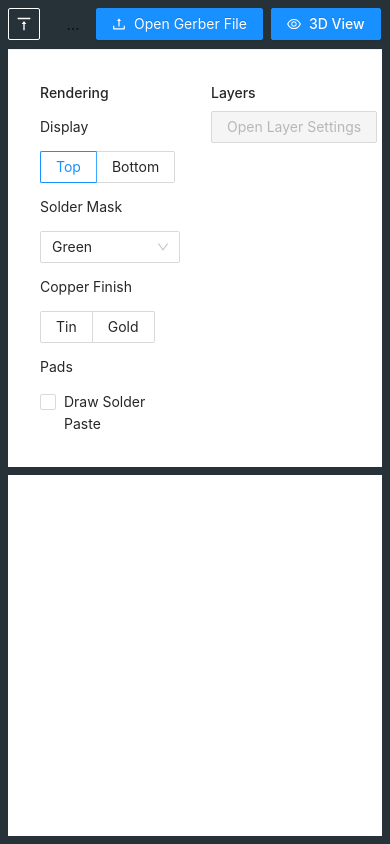
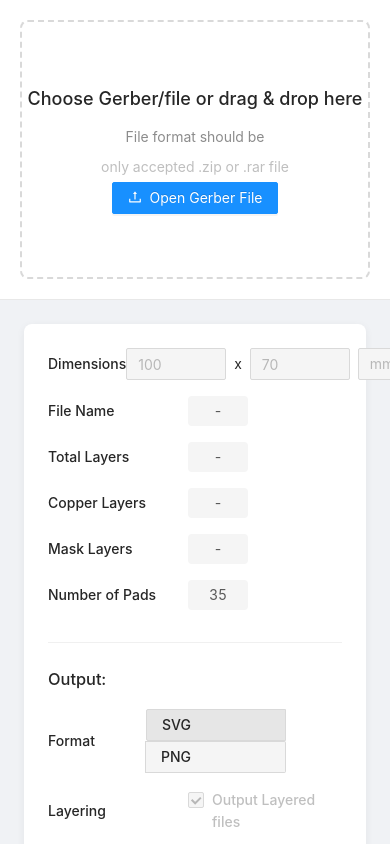
Before and after one commit to Arpitthedamager/GerberViewer, a Vue app: page / in a window 390 px wide. Built offline with nearby package versions, Linux system fonts and the light colour scheme.

Commit message:
Add TypeScript configuration for Node and enhance App.vue layout: Introduced tsconfig.node.json for Node 18 compatibility. Refactored App.vue to improve the upload area, PCB preview, and layer controls, while adding a modal for layer settings and enhancing responsiveness.

```diff
--- a/src/App.vue
+++ b/src/App.vue
@@ -1,29 +1,41 @@
 <template>
-  <x-panel-container @resize="handleResize">
-    <template #extra>
-      <a-row :gutter="[8]">
-        <a-col>
+  <div class="app-container">
+    <!-- Top Section with Upload or Canvas -->
+    <div class="top-section">
+      <!-- Upload Area -->
+      <div v-if="!layers.length" class="upload-area">
+        <div class="upload-box">
+          <h3>Choose Gerber/file or drag & drop here</h3>
+          <p>File format should be</p>
+          <p class="file-format">only accepted .zip or .rar file</p>
           <a-upload
             :custom-request="loadGerber"
             :show-upload-list="false"
-            accept=".zip,.gbr,.GTL,.GBL,.GTO,.GBO,.GTS,.GBS,.GTP,.GBP,.DRL,.TXT,.GKO">
-            <a-button type="primary" :loading="loading" class="upload-button">
+            accept=".zip,.gbr,.GTL,.GBL,.GTO,.GBO,.GTS,.GBS,.GTP,.GBP,.DRL,.TXT,.GKO"
+            class="upload-trigger">
+            <a-button type="primary" :loading="loading">
               <template #icon><upload-outlined /></template>
               Open Gerber File
             </a-button>
           </a-upload>
-        </a-col>
-        <a-col>
-          <a-button
-            type="primary"
-            :class="['view3d-button', { 'active': render.view3d }]"
-            @click="toggle3DView"
-          >
-            <template #icon><eye-outlined /></template>
-            {{ render.view3d ? '2D View' : '3D View' }}
-          </a-button>
-        </a-col>
-        <a-col v-if="!render.view3d">
+        </div>
+      </div>
+
+      <!-- PCB Preview (shows after upload) -->
+      <div v-else class="preview-container">
+        <div class="canvas-wrapper">
+          <gerber-view
+            :layers="layers"
+            :render="render"
+            class="gerber-canvas"
+          />
+        </div>
+      </div>
+    </div>
+
+    <!-- Layer Controls (below canvas) -->
+    <div v-if="layers.length" class="layer-controls-container">
+      <div class="layer-controls-wrapper">
         <a-button
           type="primary"
           :class="['both-sides-button', { 'active': render.showBothSides }]"
@@ -32,101 +44,149 @@
           <template #icon><swap-outlined /></template>
           {{ render.showBothSides ? 'Single Side' : 'Both Sides' }}
         </a-button>
-        </a-col>
-      </a-row>
-    </template>
-
-    <!-- PCB Info Panel -->
-    <div v-if="layers.length > 0" class="pcb-info">
-      <div class="info-header">
-        <div class="header-left">
-          <span class="info-title">PCB Details</span>
-          <a-tag color="blue" class="status-tag">Loaded</a-tag>
-        </div>
-        <a-tooltip title="PCB information">
-          <info-circle-outlined class="info-icon" />
-        </a-tooltip>
-      </div>
-      <div class="info-content">
-        <div class="info-section">
-          <div class="section-title">
-            <span>Board Specifications</span>
-            <a-tooltip title="Physical dimensions of the PCB">
-              <info-circle-outlined class="section-icon" />
-            </a-tooltip>
-          </div>
-          <div class="info-item highlight">
-            <span class="info-label">File Name</span>
-            <span class="info-value">{{ gerber?.name }}</span>
-          </div>
-          <div class="info-item highlight">
-            <span class="info-label">Dimensions</span>
-            <span class="info-value">{{ pcbDimensions.width }}mm × {{ pcbDimensions.height }}mm</span>
+        <a-button
+          class="layer-settings"
+          @click="showLayerSettings = true"
+        >
+          <template #icon><setting-outlined /></template>
+          Layer Settings
+        </a-button>
       </div>
     </div>
 
-        <div class="info-section">
-          <div class="section-title">
-            <span>Layer Stack</span>
-            <a-tooltip title="PCB layer configuration">
-              <info-circle-outlined class="section-icon" />
-            </a-tooltip>
-          </div>
-          <div class="info-item">
-            <span class="info-label">Total Layers</span>
-            <span class="info-value">{{ layers.length }}</span>
-          </div>
-          <div class="info-item">
-            <span class="info-label">Copper Layers</span>
-            <span class="info-value copper">{{ copperLayers.length }}</span>
-          </div>
-          <div class="info-item">
-            <span class="info-label">Mask Layers</span>
-            <span class="info-value mask">{{ maskLayers.length }}</span>
+    <!-- PCB Details Section (Always visible) -->
+    <div class="content-container">
+      <div class="pcb-details">
+        <div class="detail-section">
+          <div class="section-row">
+            <label>Dimensions</label>
+            <div class="dimensions-input">
+              <a-input-number
+                v-model:value="pcbDimensions.width"
+                :min="0"
+                :disabled="!layers.length"
+                placeholder="Length"
+              /> x
+              <a-input-number
+                v-model:value="pcbDimensions.height"
+                :min="0"
+                :disabled="!layers.length"
+                placeholder="Width"
+              />
+              <a-select
+                v-model:value="dimensionUnit"
+                style="width: 70px"
+                :disabled="!layers.length"
+              >
+                <a-select-option value="mm">mm</a-select-option>
+                <a-select-option value="in">in</a-select-option>
+              </a-select>
             </div>
           </div>
 
-        <div class="info-section">
-          <div class="section-title">
-            <span>View Settings</span>
-            <a-tooltip title="Current view configuration">
-              <info-circle-outlined class="section-icon" />
-            </a-tooltip>
+          <div class="section-row">
+            <label>File Name</label>
+            <span class="info-value">{{ gerber?.name || '-' }}</span>
           </div>
-          <div class="info-item">
-            <span class="info-label">View Mode</span>
-            <span class="info-value">{{ render.view3d ? '3D' : '2D' }}</span>
+
+          <div class="section-row">
+            <label>Total Layers</label>
+            <span class="info-value">{{ layers.length || '-' }}</span>
           </div>
-          <div class="info-item">
-            <span class="info-label">Side</span>
-            <span class="info-value">{{ render.side }}</span>
+
+          <div class="section-row">
+            <label>Copper Layers</label>
+            <span class="info-value">{{ copperLayers.length || '-' }}</span>
           </div>
-          <div class="info-item">
-            <span class="info-label">Mask Color</span>
-            <span class="info-value" :style="{ color: render.sm }">{{ render.sm }}</span>
+
+          <div class="section-row">
+            <label>Mask Layers</label>
+            <span class="info-value">{{ maskLayers.length || '-' }}</span>
+          </div>
+
+          <div class="section-row">
+            <label>Number of Pads</label>
+            <span class="info-value">{{ padCount || '-' }}</span>
+          </div>
+        </div>
+
+        <div class="output-section">
+          <h3>Output:</h3>
+          <div class="section-row">
+            <label>Format</label>
+            <div class="format-options">
+              <a-radio-group v-model:value="outputFormat" :disabled="!layers.length">
+                <a-radio-button value="svg">SVG</a-radio-button>
+                <a-radio-button value="png">PNG</a-radio-button>
+              </a-radio-group>
+            </div>
+          </div>
+
+          <div class="section-row">
+            <label>Layering</label>
+            <a-checkbox v-model:checked="outputLayered" :disabled="!layers.length">
+              Output Layered files
+            </a-checkbox>
+          </div>
+
+          <div class="section-row">
+            <label>Relief</label>
+            <a-checkbox v-model:checked="exportRelief" :disabled="!layers.length">
+              Export relief texture
+            </a-checkbox>
+          </div>
+
+          <a-button
+            type="primary"
+            class="output-button"
+            :disabled="!layers.length"
+          >
+            Output File
+          </a-button>
+        </div>
+      </div>
+    </div>
+
+    <!-- Layer Settings Modal -->
+    <a-modal
+      v-model:visible="showLayerSettings"
+      title="Layer Settings"
+      width="600px"
+      @ok="applyLayerSettings"
+    >
+      <div class="layer-settings-content">
+        <div v-for="layer in layers" :key="layer.filename" class="layer-item">
+          <div class="layer-header">
+            <a-checkbox v-model:checked="layer.visible">
+              {{ layer.filename }}
+            </a-checkbox>
+            <span class="layer-type">{{ layer.type }}</span>
+          </div>
+          <div class="layer-controls" v-if="layer.visible">
+            <div class="color-picker" v-if="layer.type === 'copper' || layer.type === 'soldermask'">
+              <span>Color:</span>
+              <a-select v-model:value="layer.color" style="width: 100px">
+                <a-select-option value="green">Green</a-select-option>
+                <a-select-option value="red">Red</a-select-option>
+                <a-select-option value="blue">Blue</a-select-option>
+                <a-select-option value="black">Black</a-select-option>
+              </a-select>
+            </div>
+            <div class="opacity-slider">
+              <span>Opacity:</span>
+              <a-slider v-model:value="layer.opacity" :min="0" :max="100" :step="1" style="width: 150px" />
             </div>
           </div>
         </div>
       </div>
-
-    <a-tab-pane key="options" tab="Options">
-      <x-panel>
-        <render-panel v-model:render="render" />
-        <layers-panel v-model:layers="layers" />
-      </x-panel>
-    </a-tab-pane>
-    <a-tab-pane key="output" tab="Output">
-      <output-panel :gerber="gerber" :layers="layers" :render="render" />
-    </a-tab-pane>
-  </x-panel-container>
-  <gerber-view v-if="!render.view3d" :layers="layers" :render="render" :style="{ top: `${canvasTop}px` }" />
-  <gerber-3d-view v-else :layers="layers" :render="render" :style="{ top: `${canvasTop}px` }" />
+    </a-modal>
+  </div>
 </template>
 
 <script lang="ts" setup>
 import type { InputLayer } from 'pcb-stackup';
-import { ref, computed, watch } from 'vue';
-import { InfoCircleOutlined, UploadOutlined, EyeOutlined, SwapOutlined } from '@ant-design/icons-vue';
+import { ref, computed, watch, onMounted, onBeforeUnmount, nextTick } from 'vue';
+import { InfoCircleOutlined, UploadOutlined, EyeOutlined, SwapOutlined, SettingOutlined } from '@ant-design/icons-vue';
 
 import XPanelContainer from '@/components/XPanelContainer.vue';
 import XPanel from '@/components/XPanel.vue';
@@ -139,10 +199,35 @@ import OutputPanel from '@/panels/OutputPanel.vue';
 
 import { loadLayers, renderStack, type RenderOptions } from '@/utils/gerber';
 
+// Define extended layer interface with our additional properties
+interface ExtendedLayer extends InputLayer {
+  visible: boolean;
+  opacity: number;
+  color: string;
+  svg?: string;
+}
+
+// Define render options interface
+interface ExtendedRenderOptions {
+  side: 'top' | 'bottom';
+  sm: string;
+  cf: string;
+  sp: boolean;
+  view3d: boolean;
+  showBothSides: boolean;
+  dimensions?: { width: number; height: number };
+  layers?: Array<{
+    filename: string;
+    visible: boolean;
+    opacity: number;
+    color: string;
+  }>;
+}
+
 const loading = ref(false);
-const gerber = ref<File | null>(null);
-const layers = ref<InputLayer[]>([]);
-const render = ref<RenderOptions>({
+const gerber = ref<File>();
+const layers = ref<ExtendedLayer[]>([]);
+const render = ref<ExtendedRenderOptions>({
   side: 'top',
   sm: 'green',
   cf: 'none',
@@ -196,13 +281,26 @@ watch(render, async (newValue) => {
   }
 }, { deep: true });
 
+const showLayerSettings = ref(false);
+
+// Add visible and opacity properties to layers when loading
+function processLayer(layer: InputLayer): ExtendedLayer {
+  return {
+    ...layer,
+    visible: true,
+    opacity: 100,
+    color: layer.type === 'soldermask' ? 'green' : 'copper'
+  };
+}
+
 async function loadGerber({ file }: { file: File }): Promise<void> {
   try {
     loading.value = true;
     gerber.value = file;
-    layers.value = await loadLayers(file);
+    const loadedLayers = await loadLayers(file);
+    layers.value = loadedLayers.map(processLayer);
 
-    // Initial render to get SVG content
+    // Initial render
     const stack = await renderStack(layers.value, render.value);
 
     // Update layers with SVG content
@@ -217,11 +315,11 @@ async function loadGerber({ file }: { file: File }): Promise<void> {
       return layer;
     });
 
-    // Set PCB dimensions from the stackup
+    // Set PCB dimensions
     if (stack.top) {
       const width = stack.top.width ? parseFloat(stack.top.width.toString()) || 150 : 150;
       const height = stack.top.height ? parseFloat(stack.top.height.toString()) || 100 : 100;
-      render.value.dimensions = { width, height };
+      pcbDimensions.value = { width, height };
     }
   } catch (error) {
     console.error('Error loading file:', error);
@@ -245,6 +343,10 @@ function calculatePCBDimensions(): void {
 
 function toggle3DView(): void {
   render.value.view3d = !render.value.view3d;
+  // Force a redraw after mode switch
+  nextTick(() => {
+    handleCanvasResize();
+  });
 }
 
 function toggleBothSides(): void {
@@ -261,178 +363,284 @@ const components = {
   'render-panel': RenderPanel,
   'output-panel': OutputPanel
 };
+
+const dimensionUnit = ref('mm');
+const outputFormat = ref('svg');
+const outputLayered = ref(true);
+const exportRelief = ref(false);
+const padCount = computed(() => 35); // Replace with actual pad count calculation
+
+// Add resize handling
+const handleCanvasResize = () => {
+  // Force canvas redraw when container size changes
+  if (render.value) {
+    const temp = { ...render.value };
+    render.value = temp;
+  }
+};
+
+// Setup resize observer
+onMounted(() => {
+  window.addEventListener('resize', handleCanvasResize);
+});
+
+onBeforeUnmount(() => {
+  window.removeEventListener('resize', handleCanvasResize);
+});
+
+function applyLayerSettings() {
+  render.value = {
+    ...render.value,
+    layers: layers.value.map(layer => ({
+      filename: layer.filename || '',
+      visible: layer.visible,
+      opacity: layer.opacity / 100,
+      color: layer.color
+    }))
+  };
+  showLayerSettings.value = false;
+}
+
+// Watch for layer setting changes
+watch(() => layers.value, async (newLayers) => {
+  if (newLayers.length > 0) {
+    try {
+      const stack = await renderStack(newLayers, render.value);
+      layers.value = newLayers.map(layer => {
+        const side = layer.side === 'top' ? stack.top : stack.bottom;
+        if (side && (layer.type === 'copper' || layer.type === 'soldermask')) {
+          return {
+            ...layer,
+            svg: side.svg
+          };
+        }
+        return layer;
+      });
+    } catch (error) {
+      console.error('Error updating layers:', error);
+    }
+  }
+}, { deep: true });
 </script>
 
 <style lang="scss">
-html,
-body {
-  overscroll-behavior-x: none;
+.app-container {
+  display: flex;
+  flex-direction: column;
+  height: 100vh;
+  background: #f0f2f5;
+  overflow: hidden;
 }
 
-body,
-.x-panel-container {
-  background: #263238;
+.top-section {
+  height: 300px;
+  background: #fff;
+  border-bottom: 1px solid #e8e8e8;
+  padding: 20px;
+  overflow: hidden;
 }
 
-.view3d-button {
-  border: 1px solid #1890ff;
+.upload-area {
+  height: 100%;
+  display: flex;
+  justify-content: center;
+  align-items: center;
+
+  .upload-box {
+    width: 100%;
+    max-width: 600px;
+    height: 100%;
+    background: #fff;
+    border: 2px dashed #d9d9d9;
+    border-radius: 8px;
+    display: flex;
+    flex-direction: column;
+    justify-content: center;
+    align-items: center;
+    text-align: center;
+
+    h3 {
+      font-size: 18px;
+      color: #262626;
+      margin-bottom: 8px;
+    }
+
+    p {
+      margin: 4px 0;
+      color: #8c8c8c;
+
+      &.file-format {
+        color: #bfbfbf;
+      }
+    }
+  }
+}
+
+.preview-container {
+  position: relative;
+  height: 100%;
+  width: 100%;
+}
+
+.canvas-wrapper {
+  position: relative;
+  width: 100%;
+  height: 100%;
+  overflow: hidden;
+}
+
+.gerber-canvas {
+  position: absolute;
+  top: 0;
+  left: 0;
+  width: 100%;
+  height: 100%;
+  object-fit: contain;
+}
+
+.preview-controls {
+  position: absolute;
+  top: 20px;
+  right: 20px;
+  display: flex;
+  gap: 8px;
+  z-index: 10;
+}
+
+.content-container {
+  flex: 1;
+  padding: 24px;
+  overflow-y: auto;
+  min-height: 0;
+}
+
+.pcb-details {
+  max-width: 800px;
+  margin: 0 auto;
+  background: #fff;
+  border-radius: 8px;
+  padding: 24px;
+  box-shadow: 0 2px 8px rgba(0, 0, 0, 0.06);
+
+  .detail-section {
+    margin-bottom: 32px;
+  }
+
+  .section-row {
+    display: flex;
+    align-items: center;
+    margin-bottom: 16px;
+
+    label {
+      width: 140px;
+      color: #262626;
       font-weight: 500;
+    }
 
+    .info-value {
+      padding: 4px 12px;
+      background: #f5f5f5;
+      border-radius: 4px;
+      color: #595959;
+      min-width: 60px;
+      text-align: center;
+    }
+  }
+
+  .dimensions-input {
+    display: flex;
+    align-items: center;
+    gap: 8px;
+
+    .ant-input-number {
+      width: 100px;
+    }
+  }
+
+  .output-section {
+    border-top: 1px solid #f0f0f0;
+    padding-top: 24px;
+
+    h3 {
+      margin-bottom: 16px;
+      color: #262626;
+    }
+  }
+
+  .output-button {
+    margin-top: 24px;
+    width: 100%;
+    height: 40px;
+  }
+}
+
+.view3d-button, .both-sides-button {
   &.active {
     background: #1890ff;
+    border-color: #1890ff;
     color: white;
   }
 }
 
-.both-sides-button {
-  border: 1px solid #52c41a;
-  font-weight: 500;
-
-  &.active {
-    background: #52c41a;
-    color: white;
-  }
+.layer-settings {
+  background: white;
+  border: 1px solid #d9d9d9;
 }
 
-.pcb-info {
-  position: fixed;
-  top: 60px;
-  right: 20px;
-  background: rgba(0, 0, 0, 0.85);
-  backdrop-filter: blur(10px);
-  border-radius: 12px;
-  box-shadow: 0 4px 20px rgba(0, 0, 0, 0.3);
-  color: white;
-  z-index: 1000;
-  width: 280px;
-  overflow: hidden;
-  transition: all 0.3s ease;
-  border: 1px solid rgba(255, 255, 255, 0.1);
+.layer-settings-content {
+  max-height: 400px;
+  overflow-y: auto;
+  padding: 0 16px;
 
-  &:hover {
-    box-shadow: 0 6px 24px rgba(0, 0, 0, 0.4);
-    transform: translateY(-2px);
-  }
-
-  .info-header {
-    display: flex;
-    align-items: center;
-    justify-content: space-between;
-    padding: 12px 16px;
-    background: rgba(0, 0, 0, 0.3);
-    border-bottom: 1px solid rgba(255, 255, 255, 0.1);
-  }
-
-  .header-left {
-    display: flex;
-    align-items: center;
-    gap: 8px;
-  }
-
-  .info-title {
-    font-size: 16px;
-    font-weight: 600;
-    letter-spacing: 0.5px;
-  }
-
-  .status-tag {
-    font-size: 12px;
-    padding: 0 6px;
-    height: 20px;
-    line-height: 18px;
-    border-radius: 4px;
-  }
-
-  .info-icon, .section-icon {
-    color: #1890ff;
-    font-size: 16px;
-    cursor: pointer;
-    transition: transform 0.2s ease;
-
-    &:hover {
-      transform: scale(1.1);
-    }
-  }
-
-  .info-content {
-    padding: 12px 16px;
-  }
-
-  .info-section {
-    margin-bottom: 16px;
-
-    &:last-child {
-      margin-bottom: 0;
-    }
-  }
-
-  .section-title {
-    display: flex;
-    align-items: center;
-    gap: 6px;
-    margin-bottom: 8px;
-    color: #1890ff;
-    font-size: 14px;
-    font-weight: 500;
-  }
-
-  .info-item {
-    display: flex;
-    justify-content: space-between;
-    align-items: center;
-    padding: 8px 0;
-    border-bottom: 1px solid rgba(255, 255, 255, 0.05);
+  .layer-item {
+    border-bottom: 1px solid #f0f0f0;
+    padding: 12px 0;
 
     &:last-child {
       border-bottom: none;
     }
 
-    &.highlight {
-      background: rgba(24, 144, 255, 0.1);
-      margin: 0 -16px;
-      padding: 8px 16px;
-      border-bottom: 1px solid rgba(24, 144, 255, 0.2);
+    .layer-header {
+      display: flex;
+      justify-content: space-between;
+      align-items: center;
+      margin-bottom: 8px;
+
+      .layer-type {
+        color: #8c8c8c;
+        font-size: 12px;
+        padding: 2px 8px;
+        background: #f5f5f5;
+        border-radius: 4px;
       }
     }
 
-  .info-label {
-    color: #a0a0a0;
-    font-size: 14px;
+    .layer-controls {
+      display: flex;
+      gap: 16px;
+      margin-top: 8px;
+      padding-left: 24px;
+
+      .color-picker, .opacity-slider {
+        display: flex;
+        align-items: center;
+        gap: 8px;
       }
-
-  .info-value {
-    font-weight: 500;
-    color: #ffffff;
-    background: rgba(24, 144, 255, 0.2);
-    padding: 4px 8px;
-    border-radius: 4px;
-    min-width: 60px;
-    text-align: center;
-
-    &.copper {
-      background: rgba(255, 193, 7, 0.2);
-      color: #ffc107;
-    }
-
-    &.mask {
-      background: rgba(76, 175, 80, 0.2);
-      color: #4caf50;
     }
   }
 }
 
-.upload-buttons {
-  display: flex;
-  gap: 10px;
-  margin-top: 20px;
+.layer-controls-container {
+  background: #fff;
+  border-bottom: 1px solid #e8e8e8;
+  padding: 12px 20px;
 }
 
-.upload-button {
-  min-width: 120px;
-}
-
-.info-section h3 {
-  margin: 10px 0;
-  color: #1890ff;
+.layer-controls-wrapper {
+  display: flex;
+  justify-content: center;
+  gap: 12px;
+  max-width: 800px;
+  margin: 0 auto;
 }
 </style>
```
Also changed, not shown: tsconfig.node.json (added, +10 -0 lines). Lines whose indentation alone changed are shown as unchanged.
